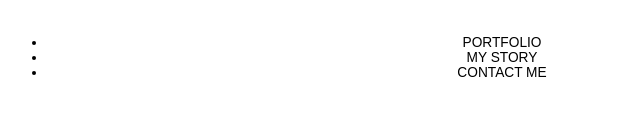
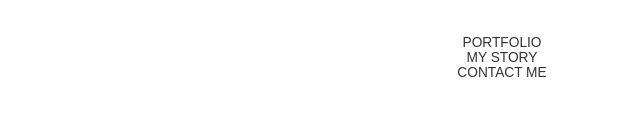
Before and after one commit to pkulm/paige, a plain HTML site: page index.html in a window 1280 px wide. Shown: the part 593-708 px from the top of the page, 158-798 px from the left. Drawn offline with nearby package versions, Linux system fonts and the light colour scheme; a web font is replaced by a local one.

Commit message:
nav styling

```diff
--- a/css/styles.css
+++ b/css/styles.css
@@ -37,6 +37,10 @@ Additional page styling goes here.
 	width: 50%;
 }
 
+#nav{
+	list-style: none;
+}
+
 
 
 
--- a/index.html
+++ b/index.html
@@ -55,10 +55,10 @@
         	<div class="column100">
             	<div class="column-box align-center">
                     <img id="logo" src="images/paige/logo.png" />
-                    <ul>
-                    	<li>PORTFOLIO</li>
-                        <li>MY STORY</li>
-                        <li>CONTACT ME</li>
+                    <ul id="nav">
+                    	<li><a href="#">PORTFOLIO</a></li>
+                        <li><a href="#">MY STORY</a></li>
+                        <li><a href="#">CONTACT ME</a></li>
                     </ul>
                 </div><!--column-box-->
             </div><!--column100-->
```
